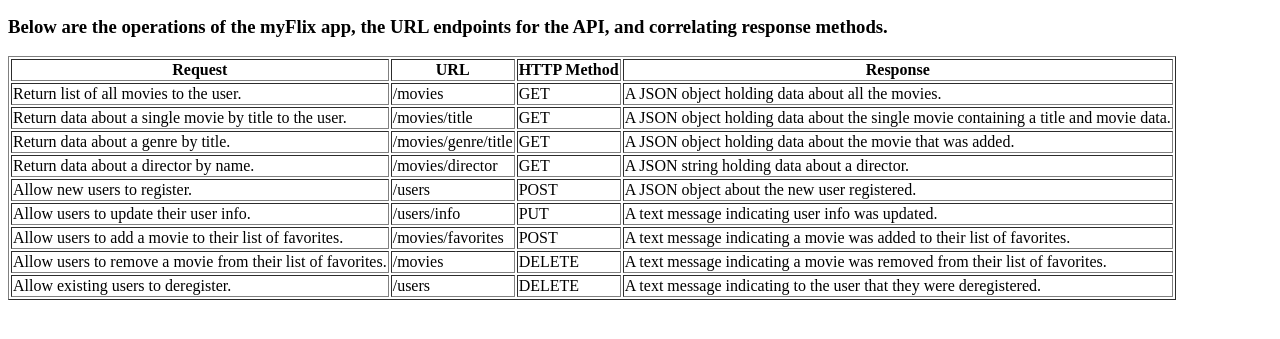
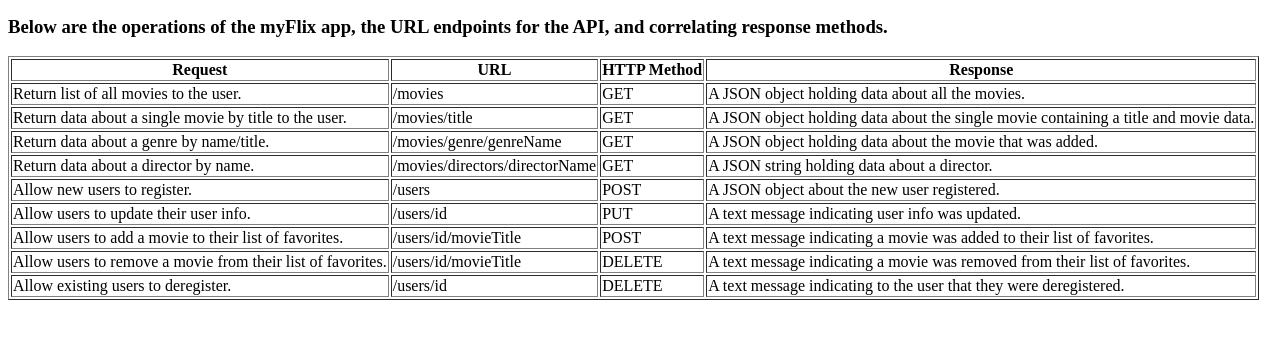
Before and after one commit to mtaut/mfFlix-App, a website: page public/documentation.html in a window 1280 px wide. Shown: the part 119-458 px from the top of the page. Drawn offline with Linux system fonts and the light colour scheme.

Commit message:
Documentation update/UUID install
Updated Documentation and installed UUID.

```diff
--- a/package.json
+++ b/package.json
@@ -4,7 +4,8 @@
     "express": "^4.19.2",
     "lodash": "^4.17.21",
     "morgan": "^1.10.0",
-    "nodemon": "^3.1.0"
+    "nodemon": "^3.1.0",
+    "uuid": "^9.0.1"
   },
   "devDependencies": {
     "eslint": "^8.57.0"
--- a/public/documentation.html
+++ b/public/documentation.html
@@ -41,14 +41,14 @@
           </td>
         </tr>
         <tr>
-          <td>Return data about a genre by title.</td>
-          <td>/movies/genre/title</td>
+          <td>Return data about a genre by name/title.</td>
+          <td>/movies/genre/genreName</td>
           <td>GET</td>
           <td>A JSON object holding data about the movie that was added.</td>
         </tr>
         <tr>
           <td>Return data about a director by name.</td>
-          <td>/movies/director</td>
+          <td>/movies/directors/directorName</td>
           <td>GET</td>
           <td>A JSON string holding data about a director.</td>
         </tr>
@@ -60,13 +60,13 @@
         </tr>
         <tr>
           <td>Allow users to update their user info.</td>
-          <td>/users/info</td>
+          <td>/users/id</td>
           <td>PUT</td>
           <td>A text message indicating user info was updated.</td>
         </tr>
         <tr>
           <td>Allow users to add a movie to their list of favorites.</td>
-          <td>/movies/favorites</td>
+          <td>/users/id/movieTitle</td>
           <td>POST</td>
           <td>
             A text message indicating a movie was added to their list of
@@ -75,7 +75,7 @@
         </tr>
         <tr>
           <td>Allow users to remove a movie from their list of favorites.</td>
-          <td>/movies</td>
+          <td>/users/id/movieTitle</td>
           <td>DELETE</td>
           <td>
             A text message indicating a movie was removed from their list of
@@ -84,7 +84,7 @@
         </tr>
         <tr>
           <td>Allow existing users to deregister.</td>
-          <td>/users</td>
+          <td>/users/id</td>
           <td>DELETE</td>
           <td>
             A text message indicating to the user that they were deregistered.
```
Also changed, not shown: index.js (+5 -5 lines), 1 other file.
